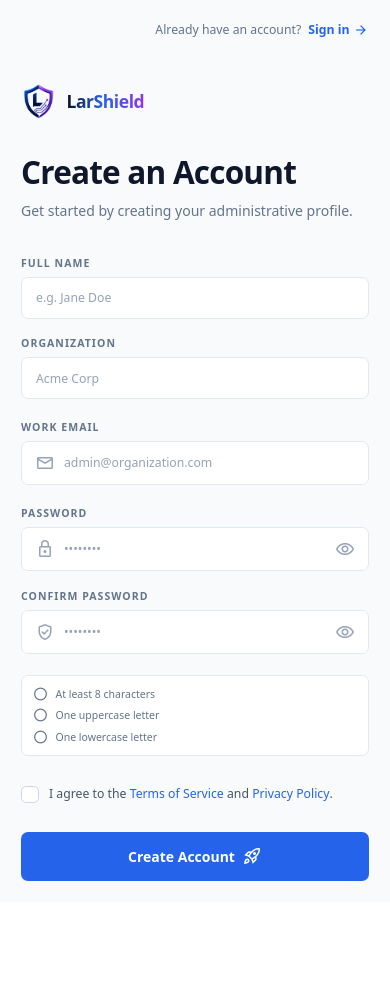
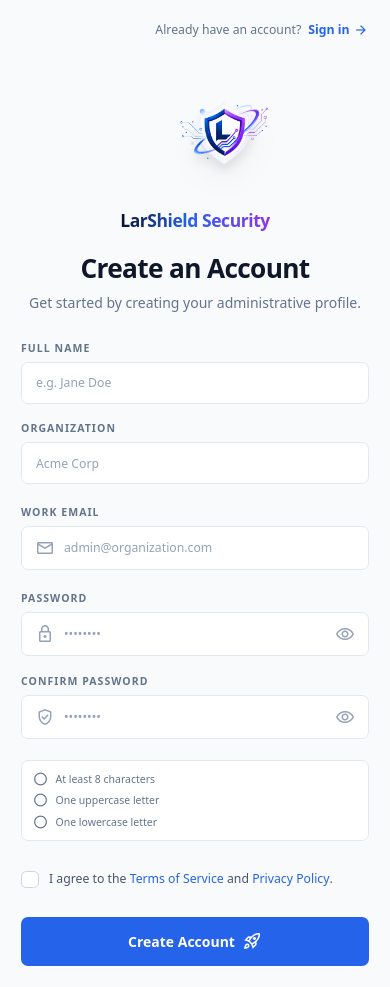
Before and after one commit to rushity/wss, a React (Vite) app in the folder frontend/: page /register in a window 390 px wide. Before the commit the page ends 902 px from the top, so only its background shows below. Built offline with nearby package versions, Linux system fonts and the light colour scheme.

Commit message:
Add custom shield image logo to assets and update Create an Account (Register) page branding and Privacy Policy email to info@larxius.com

```diff
--- a/frontend/src/pages/LandingPage.jsx
+++ b/frontend/src/pages/LandingPage.jsx
@@ -984,7 +984,7 @@ export const LandingPage = () => {
 
                     <div>
                       <h4 className="font-bold text-on-surface text-[14px]">4. Your Rights (GDPR &amp; CCPA)</h4>
-                      <p className="mt-1">Depending on your jurisdiction, you have the right to access, correct, delete, or restrict the processing of your personal data. You can request a complete data export or account deletion by contacting legal@larshield.com.</p>
+                      <p className="mt-1">Depending on your jurisdiction, you have the right to access, correct, delete, or restrict the processing of your personal data. You can request a complete data export or account deletion by contacting info@larxius.com.</p>
                     </div>
                   </div>
                 </div>
--- a/frontend/src/pages/Login.jsx
+++ b/frontend/src/pages/Login.jsx
@@ -352,7 +352,17 @@ export const Login = () => {
 
                     <div>
                       <h4 className="font-bold text-slate-900 text-sm">2. How We Use Your Information</h4>
-                      <p className="mt-1">We use your data strictly to provide, maintain, and improve the Service, process payments, and ensure legal compliance.</p>
+                      <p className="mt-1">We use your data strictly to provide, maintain, and improve the Service, process payments, and ensure legal compliance. We do not sell your personal data or scan results to third parties.</p>
+                    </div>
+
+                    <div>
+                      <h4 className="font-bold text-slate-900 text-sm">3. Data Security</h4>
+                      <p className="mt-1">Scan results and user data are encrypted at rest (AES-256) and in transit (TLS 1.3). We enforce strict role-based access controls internally. However, no internet transmission is entirely secure, and you use the Service at your own risk.</p>
+                    </div>
+
+                    <div>
+                      <h4 className="font-bold text-slate-900 text-sm">4. Your Rights (GDPR &amp; CCPA)</h4>
+                      <p className="mt-1">Depending on your jurisdiction, you have the right to access, correct, delete, or restrict the processing of your personal data. You can request a complete data export or account deletion by contacting <a href="mailto:info@larxius.com" className="text-blue-600 font-semibold hover:underline">info@larxius.com</a>.</p>
                     </div>
                   </div>
                 </div>
--- a/frontend/src/pages/Register.jsx
+++ b/frontend/src/pages/Register.jsx
@@ -76,14 +76,17 @@ export const Register = () => {
         {/* Brand Anchor */}
         <div className="flex items-center gap-3 z-10 text-left animate-slide-up">
           <div className="w-12 h-12 flex items-center justify-center">
-            <img src="/logo.png" alt="LarShield Logo" className="w-full h-full object-contain" />
+            <img src="/shield-graphic.png" alt="LarShield Logo" className="w-full h-full object-contain" />
           </div>
           <span className="text-2xl font-bold tracking-tight brand-gradient">LarShield</span>
         </div>
 
         {/* Value Proposition */}
         <div className="z-10 max-w-md text-left animate-slide-up" style={{ animationDelay: '100ms' }}>
-          <h2 className="text-4xl font-bold text-slate-900 mb-6 leading-tight">Secure your infrastructure with confidence.</h2>
+          <div className="mb-6 flex justify-center lg:justify-start">
+            <img src="/shield-graphic.png" alt="LarShield Security Graphic" className="w-64 max-w-full h-auto object-contain drop-shadow-xl hover:scale-105 transition-transform duration-300" />
+          </div>
+          <h2 className="text-3xl font-bold text-slate-900 mb-4 leading-tight">Secure your infrastructure with confidence.</h2>
           <p className="text-base text-slate-600 mb-8 leading-relaxed">Join elite engineering teams deploying LarShield to monitor complex threat vectors in real-time. Fast, reliable, and exceptionally accurate.</p>
 
           <div className="flex items-center gap-4 p-4 rounded-xl bg-slate-50 border border-slate-100">
@@ -117,17 +120,23 @@ export const Register = () => {
 
           <div className="w-full max-w-[500px] relative z-10 animate-slide-up">
 
+            {/* Shield Logo Graphic above Create an Account */}
+            <div className="flex justify-center mb-6">
+              <img
+                src="/shield-graphic.png"
+                alt="LarShield Graphic Logo"
+                className="w-44 sm:w-52 h-auto object-contain drop-shadow-xl hover:scale-105 transition-transform duration-300"
+              />
+            </div>
+
             {/* Mobile Brand Anchor */}
-            <div className="lg:hidden flex items-center gap-3 mb-10">
-              <div className="w-10 h-10 flex items-center justify-center">
-                <img src="/logo.png" alt="LarShield Logo" className="w-full h-full object-contain" />
-              </div>
-              <span className="text-xl font-bold tracking-tight brand-gradient">LarShield</span>
+            <div className="lg:hidden flex items-center justify-center gap-3 mb-6">
+              <span className="text-xl font-bold tracking-tight brand-gradient">LarShield Security</span>
             </div>
 
             {/* Header */}
-            <div className="mb-10">
-              <h1 className="text-4xl font-bold text-slate-900 tracking-tight mb-3">Create an Account</h1>
+            <div className="mb-8 text-center sm:text-left">
+              <h1 className="text-3xl sm:text-4xl font-bold text-slate-900 tracking-tight mb-2">Create an Account</h1>
               <p className="text-base text-slate-500">Get started by creating your administrative profile.</p>
             </div>
 
@@ -446,7 +455,17 @@ export const Register = () => {
 
                     <div>
                       <h4 className="font-bold text-slate-900 text-sm">2. How We Use Your Information</h4>
-                      <p className="mt-1">We use your data strictly to provide, maintain, and improve the Service, process payments, and ensure legal compliance.</p>
+                      <p className="mt-1">We use your data strictly to provide, maintain, and improve the Service, process payments, and ensure legal compliance. We do not sell your personal data or scan results to third parties.</p>
+                    </div>
+
+                    <div>
+                      <h4 className="font-bold text-slate-900 text-sm">3. Data Security</h4>
+                      <p className="mt-1">Scan results and user data are encrypted at rest (AES-256) and in transit (TLS 1.3). We enforce strict role-based access controls internally. However, no internet transmission is entirely secure, and you use the Service at your own risk.</p>
+                    </div>
+
+                    <div>
+                      <h4 className="font-bold text-slate-900 text-sm">4. Your Rights (GDPR &amp; CCPA)</h4>
+                      <p className="mt-1">Depending on your jurisdiction, you have the right to access, correct, delete, or restrict the processing of your personal data. You can request a complete data export or account deletion by contacting <a href="mailto:info@larxius.com" className="text-blue-600 font-semibold hover:underline">info@larxius.com</a>.</p>
                     </div>
                   </div>
                 </div>
```
Also changed, not shown: frontend/public/logo.png, frontend/public/shield-graphic.png (added).
